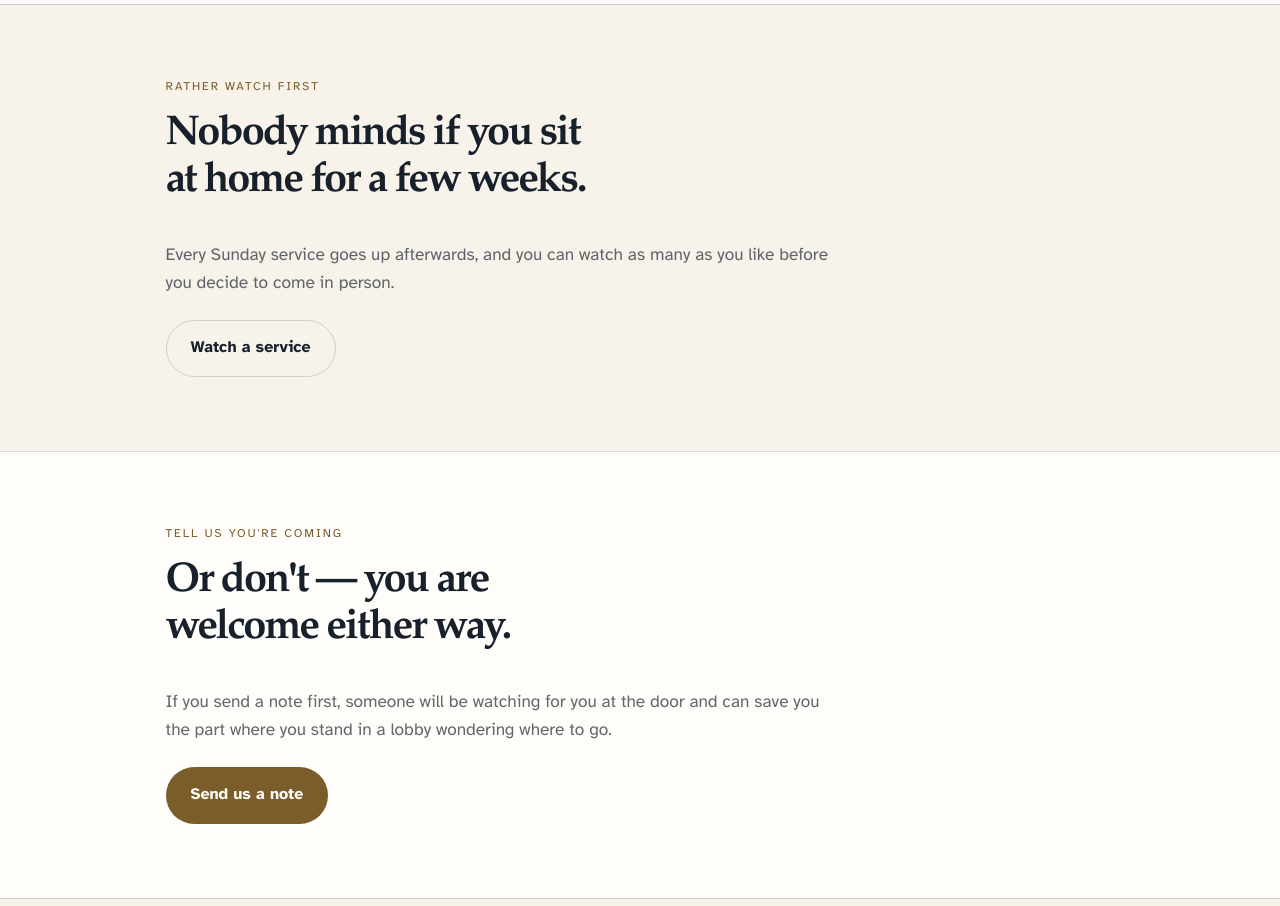
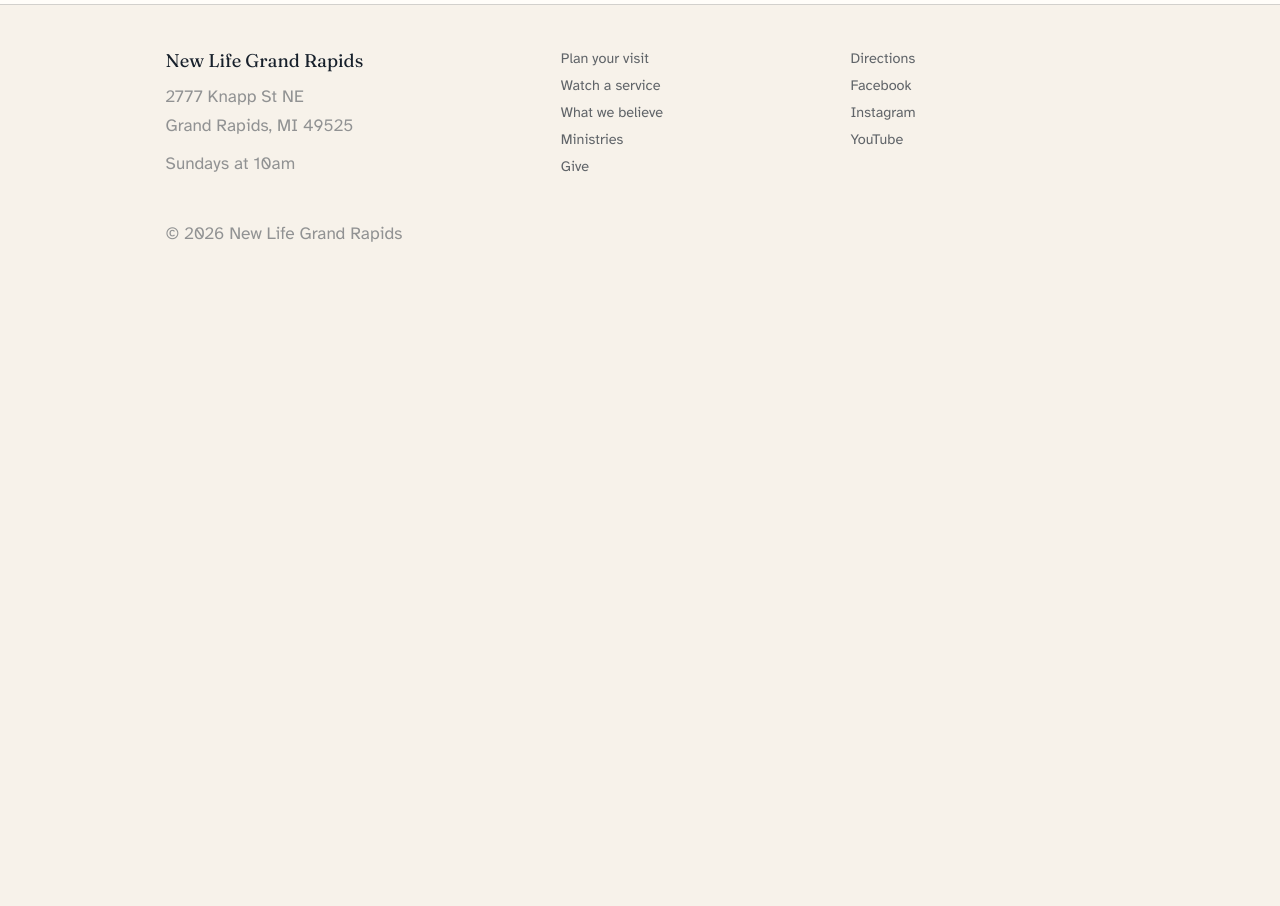
Before and after one commit to jonhazeltine/unifygr, an Astro site: page /sunday in a window 1280 px wide. Shown: the part 1954-2860 px from the top of the page. After the commit the page ends 2257 px from the top, so only its background shows below. Built offline with nearby package versions, Linux system fonts and the light colour scheme; Astro itself is replaced by a stand-in of ours; no server answers.

Commit message:
fix: simplify Sunday visit page (#140)

```diff
--- a/src/pages/sunday.astro
+++ b/src/pages/sunday.astro
@@ -70,29 +70,4 @@ const answers = answersForChurch(church);
 		</div>
 	</section>
 
-	<section class="band">
-		<div class="shell">
-			<p class="band__label">Rather watch first</p>
-			<h2 class="band__title">Nobody minds if you sit at home for a few weeks.</h2>
-			<p class="creed__body" style="margin-bottom:1.4rem">
-				Every Sunday service goes up afterwards, and you can watch as many as you like before you
-				decide to come in person.
-			</p>
-			<a class="btn btn--quiet" href="/watch">Watch a service</a>
-		</div>
-	</section>
-
-	<section class="band band--raised">
-		<div class="shell">
-			<p class="band__label">Tell us you're coming</p>
-			<h2 class="band__title">Or don't — you are welcome either way.</h2>
-			<p class="creed__body" style="margin-bottom:1.4rem">
-				If you send a note first, someone will be watching for you at the door and can save you
-				the part where you stand in a lobby wondering where to go.
-			</p>
-			<div class="opener__actions" style="margin-top:0">
-				<a class="btn btn--gold" href={church.external.connectCard}>Send us a note</a>
-			</div>
-		</div>
-	</section>
 </Site>
```
